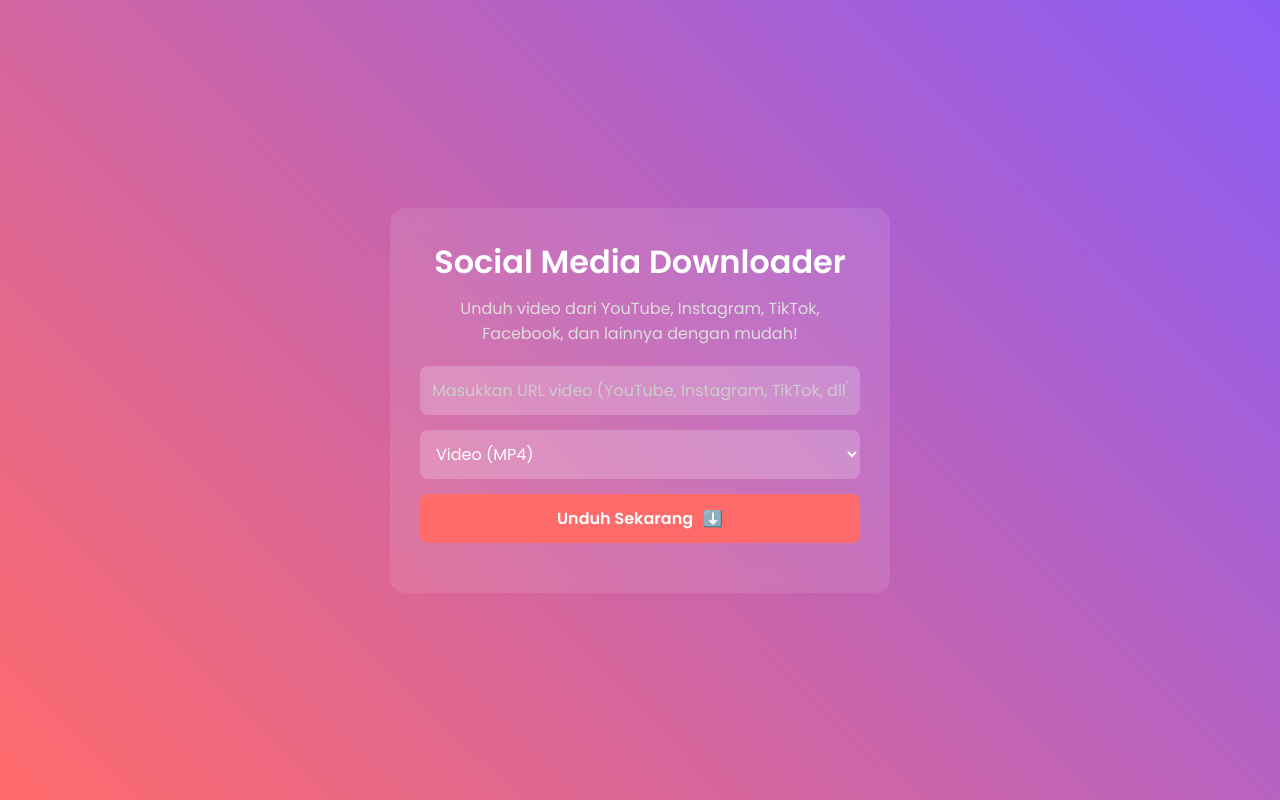
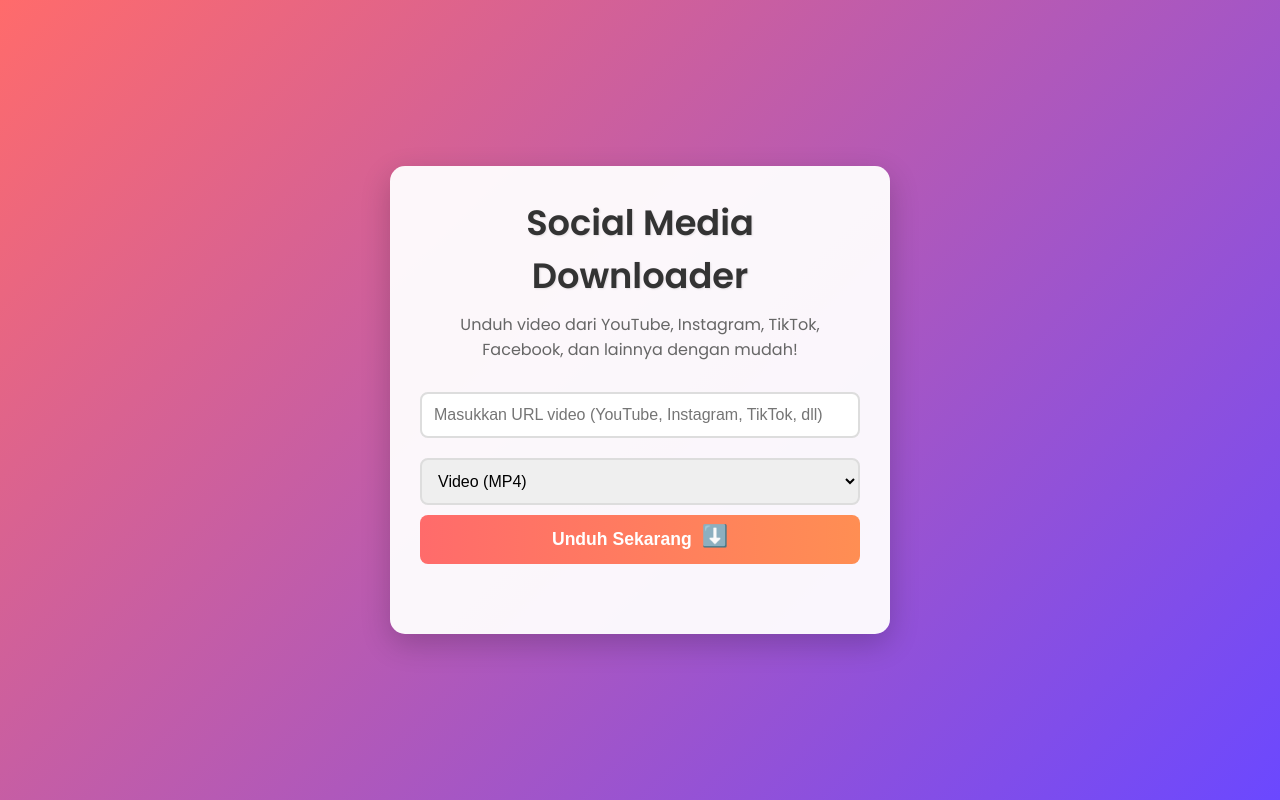
Before and after one commit to CodeDarkSlayer/Media-Downloader, a Flask app: page / in a window 1280 px wide. Run offline with Flask 3, Linux system fonts and the light colour scheme.

Commit message:
Update style.css
Signed-off-by: Ibar <46305888+CodeDarkSlayer@users.noreply.github.com>

```diff
--- a/static/style.css
+++ b/static/style.css
@@ -2,133 +2,131 @@
     margin: 0;
     padding: 0;
     box-sizing: border-box;
-    font-family: 'Poppins', sans-serif;
 }
 
 body {
-    min-height: 100vh;
+    font-family: 'Poppins', sans-serif;
+    background: linear-gradient(135deg, #ff6b6b, #6b48ff);
     display: flex;
     justify-content: center;
     align-items: center;
-    background: linear-gradient(45deg, #ff6b6b, #8b5cf6);
-    color: #fff;
-    padding: 20px;
+    min-height: 100vh;
+    overflow: auto;
 }
 
 .container {
-    background: rgba(255, 255, 255, 0.1);
-    backdrop-filter: blur(10px);
+    background: rgba(255, 255, 255, 0.95);
     padding: 30px;
     border-radius: 15px;
+    box-shadow: 0 10px 30px rgba(0, 0, 0, 0.2);
     text-align: center;
+    width: 90%;
     max-width: 500px;
-    width: 100%;
     animation: fadeIn 1s ease-in-out;
 }
 
 @keyframes fadeIn {
-    from { opacity: 0; transform: translateY(-20px); }
-    to { opacity: 1; transform: translateY(0); }
+    0% { opacity: 0; transform: translateY(-20px); }
+    100% { opacity: 1; transform: translateY(0); }
 }
 
 h1 {
-    font-size: 2rem;
+    color: #333;
+    font-size: 2.2em;
     margin-bottom: 10px;
-    color: #fff;
+    text-shadow: 1px 1px 2px rgba(0, 0, 0, 0.1);
 }
 
 p {
-    font-size: 1rem;
+    color: #666;
     margin-bottom: 20px;
-    color: #ddd;
-}
-
-form {
-    display: flex;
-    flex-direction: column;
-    gap: 15px;
 }
 
 input, select {
+    width: 100%;
     padding: 12px;
-    border: none;
+    margin: 10px 0;
+    border: 2px solid #ddd;
     border-radius: 8px;
-    font-size: 1rem;
-    outline: none;
-    background: rgba(255, 255, 255, 0.2);
-    color: #fff;
+    font-size: 1em;
+    transition: border-color 0.3s ease;
 }
 
-input::placeholder {
-    color: #ccc;
+input:focus, select:focus {
+    border-color: #ff6b6b;
+    outline: none;
 }
 
 .download-btn {
     display: flex;
     align-items: center;
     justify-content: center;
-    gap: 10px;
+    width: 100%;
     padding: 12px;
-    background: #ff6b6b;
+    background: linear-gradient(90deg, #ff6b6b, #ff8e53);
     border: none;
     border-radius: 8px;
-    color: #fff;
-    font-size: 1rem;
+    color: white;
+    font-size: 1.1em;
     font-weight: 600;
     cursor: pointer;
-    transition: background 0.3s, transform 0.1s;
+    transition: transform 0.2s ease, background 0.3s ease;
 }
 
 .download-btn:hover {
-    background: #e55a5a;
     transform: scale(1.05);
+    background: linear-gradient(90deg, #ff8e53, #ff6b6b);
 }
 
-.download-btn .arrow {
-    width: 20px;
-    height: 20px;
-    fill: #fff;
-    transition: transform 0.3s;
+.download-btn .btn-icon {
+    margin-left: 10px;
+    font-size: 1.2em;
+    animation: bounce 1s infinite;
 }
 
-.download-btn:hover .arrow {
-    transform: translateX(5px);
+@keyframes bounce {
+    0%, 100% { transform: translateY(0); }
+    50% { transform: translateY(-5px); }
+}
+
+.status {
+    margin-top: 20px;
+    padding: 10px;
+    border-radius: 8px;
+    font-size: 0.9em;
+}
+
+.status.success {
+    background-color: #d4edda;
+    color: #155724;
+}
+
+.status.error {
+    background-color: #f8d7da;
+    color: #721c24;
 }
 
 .loading {
     display: flex;
     align-items: center;
+    justify-content: center;
     gap: 10px;
-    margin-top: 20px;
-    color: #fff;
-}
-
-.loading.hidden {
-    display: none;
 }
 
 .spinner {
-    width: 24px;
-    height: 24px;
-    border: 3px solid #fff;
+    width: 20px;
+    height: 20px;
+    border: 3px solid #ff6b6b;
     border-top: 3px solid transparent;
     border-radius: 50%;
     animation: spin 1s linear infinite;
 }
 
 @keyframes spin {
-    to { transform: rotate(360deg); }
+    0% { transform: rotate(0deg); }
+    100% { transform: rotate(360deg); }
 }
 
-.status {
-    margin-top: 20px;
-    font-size: 1rem;
+.hidden {
+    display: none;
 }
-
-.status.success {
-    color: #00ff00;
-}
-
-.status.error {
-    color: #ff0000;
-}
```
